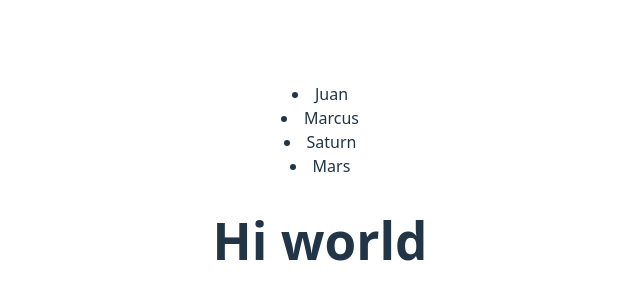
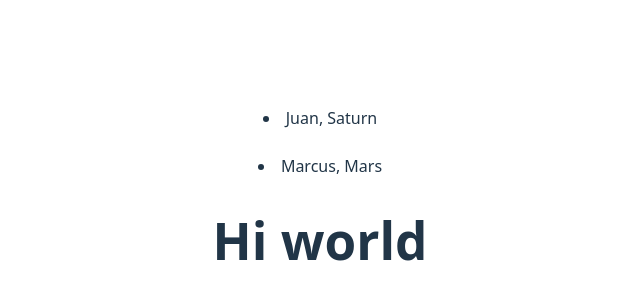
Before and after one commit to bernatalcudia/test-front, a React (Vite) app in the folder test-front/: page / in a window 1280 px wide. Shown: the part 208-508 px from the top of the page, without its empty margins (320-960 px from the left). Built offline with nearby package versions, Linux system fonts and the light colour scheme.

Commit message:
feat(app):create human map

```diff
--- a/test-front/src/components/Human.jsx
+++ b/test-front/src/components/Human.jsx
@@ -3,8 +3,13 @@ const Human = ({ human }) => {
 
     return (
         <>
-            {human.map(human => <li> {human.name}</li>)}
-            {human.map(human => <li> {human.planet}</li>)}
+            {human.map(human => (
+
+                <div>
+                    <img src="" alt="" />
+                    <li key={human.id}> {human.name}, {human.planet}</li>
+                </div>
+            ))}
         </>
     )
 
```
